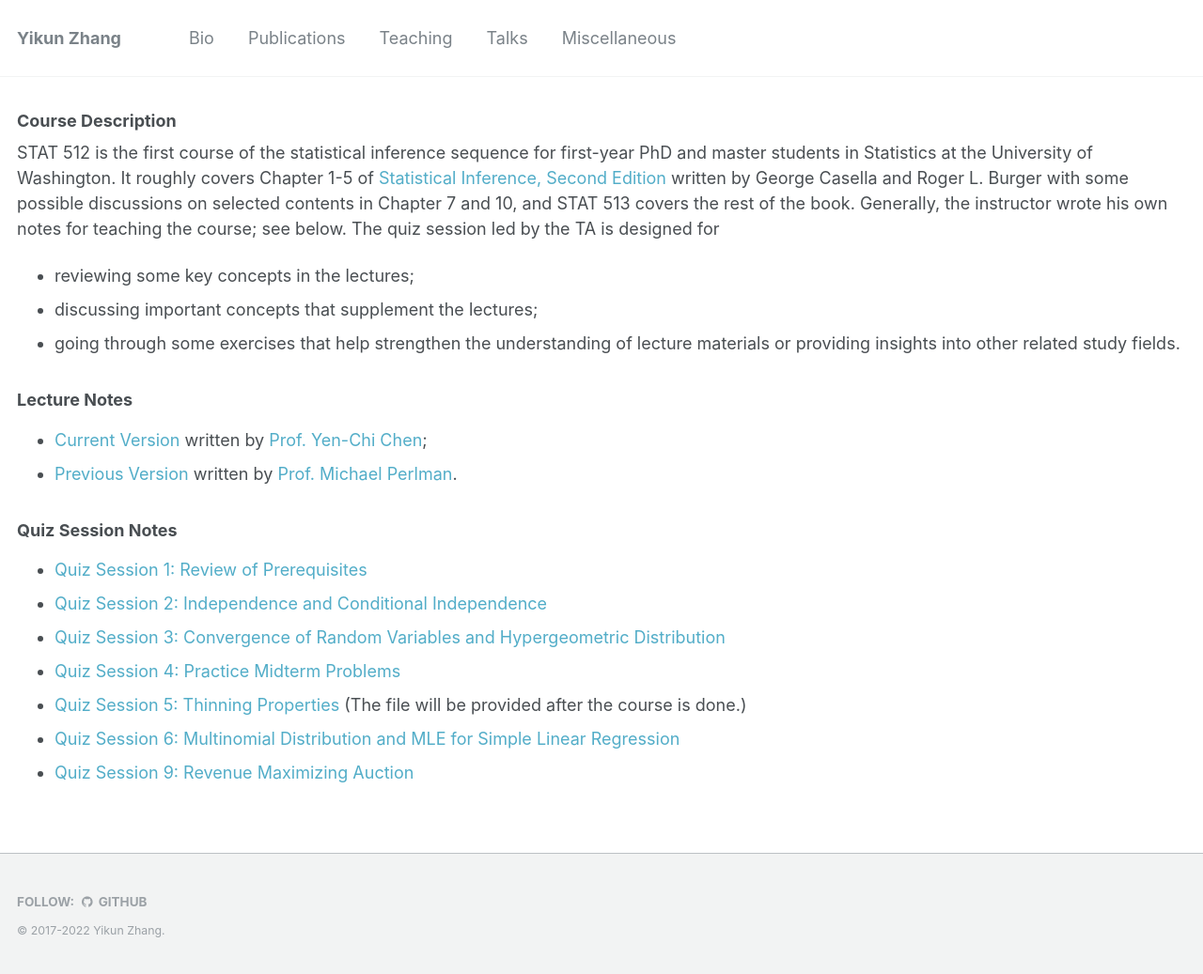
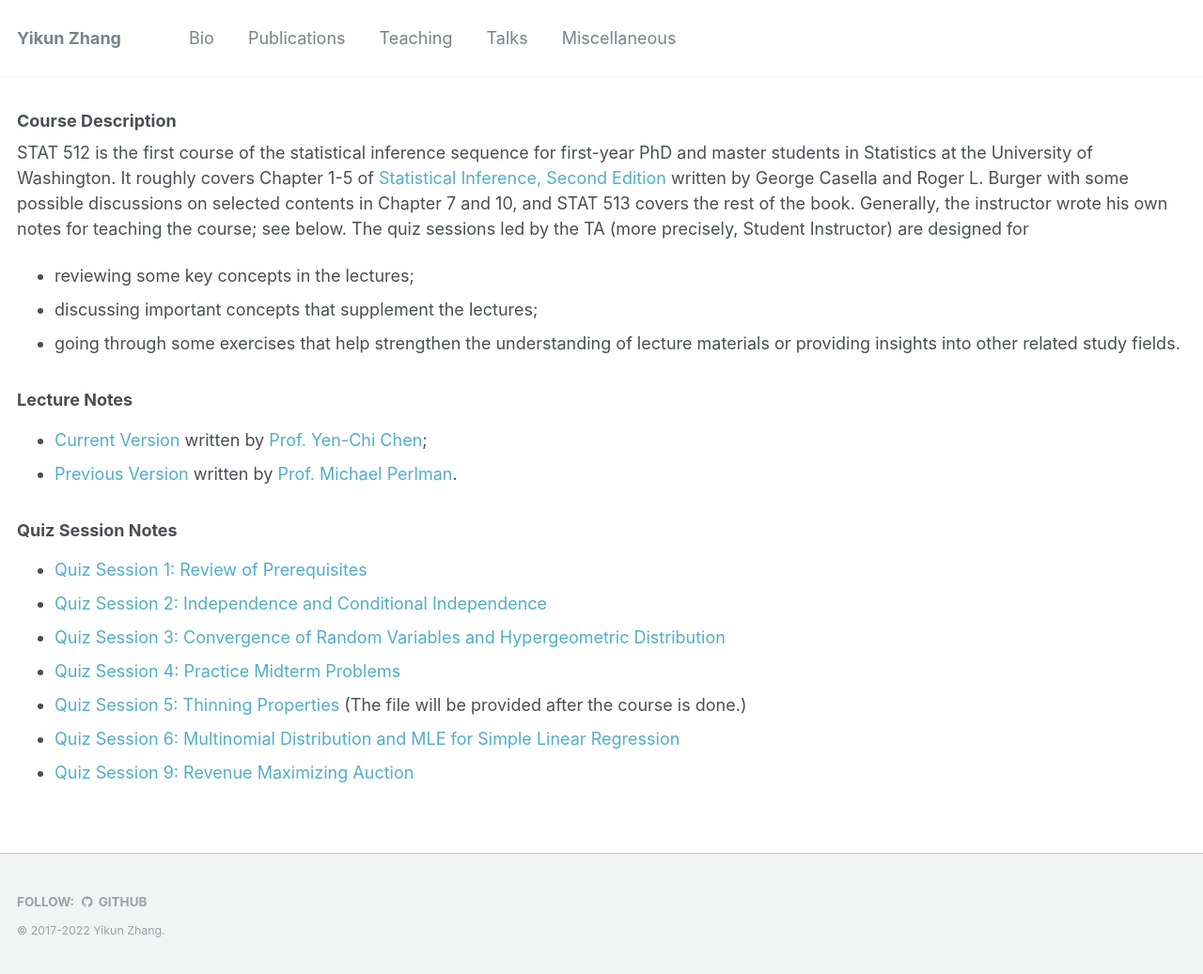
Before and after one commit to zhangyk8/zhangyk8.github.io, a Jekyll site: the page built from _teaching/stat512_uw.md, in a window 1280 px wide. Shown: the whole page at 94% size. Built offline with Jekyll 4.4.1, drawn with Linux system fonts in a browser that asks for light colours.

Commit message:
Update stat512_uw.md

```diff
--- a/_teaching/stat512_uw.md
+++ b/_teaching/stat512_uw.md
@@ -12,7 +12,7 @@ location: "Seattle, WA, USA"
 
 ### Course Description
 
-STAT 512 is the first course of the statistical inference sequence for first-year PhD and master students in Statistics at the University of Washington. It roughly covers Chapter 1-5 of [Statistical Inference, Second Edition](http://home.ustc.edu.cn/~zt001062/MaStmaterials/George%20Casella&Roger%20L.Berger--Statistical%20Inference.pdf) written by George Casella and Roger L. Burger with some possible discussions on selected contents in Chapter 7 and 10, and STAT 513 covers the rest of the book. Generally, the instructor wrote his own notes for teaching the course; see below. The quiz session led by the TA is designed for
+STAT 512 is the first course of the statistical inference sequence for first-year PhD and master students in Statistics at the University of Washington. It roughly covers Chapter 1-5 of [Statistical Inference, Second Edition](http://home.ustc.edu.cn/~zt001062/MaStmaterials/George%20Casella&Roger%20L.Berger--Statistical%20Inference.pdf) written by George Casella and Roger L. Burger with some possible discussions on selected contents in Chapter 7 and 10, and STAT 513 covers the rest of the book. Generally, the instructor wrote his own notes for teaching the course; see below. The quiz sessions led by the TA (more precisely, Student Instructor) are designed for
 - reviewing some key concepts in the lectures;
 - discussing important concepts that supplement the lectures;
 - going through some exercises that help strengthen the understanding of lecture materials or providing insights into other related study fields.
```
